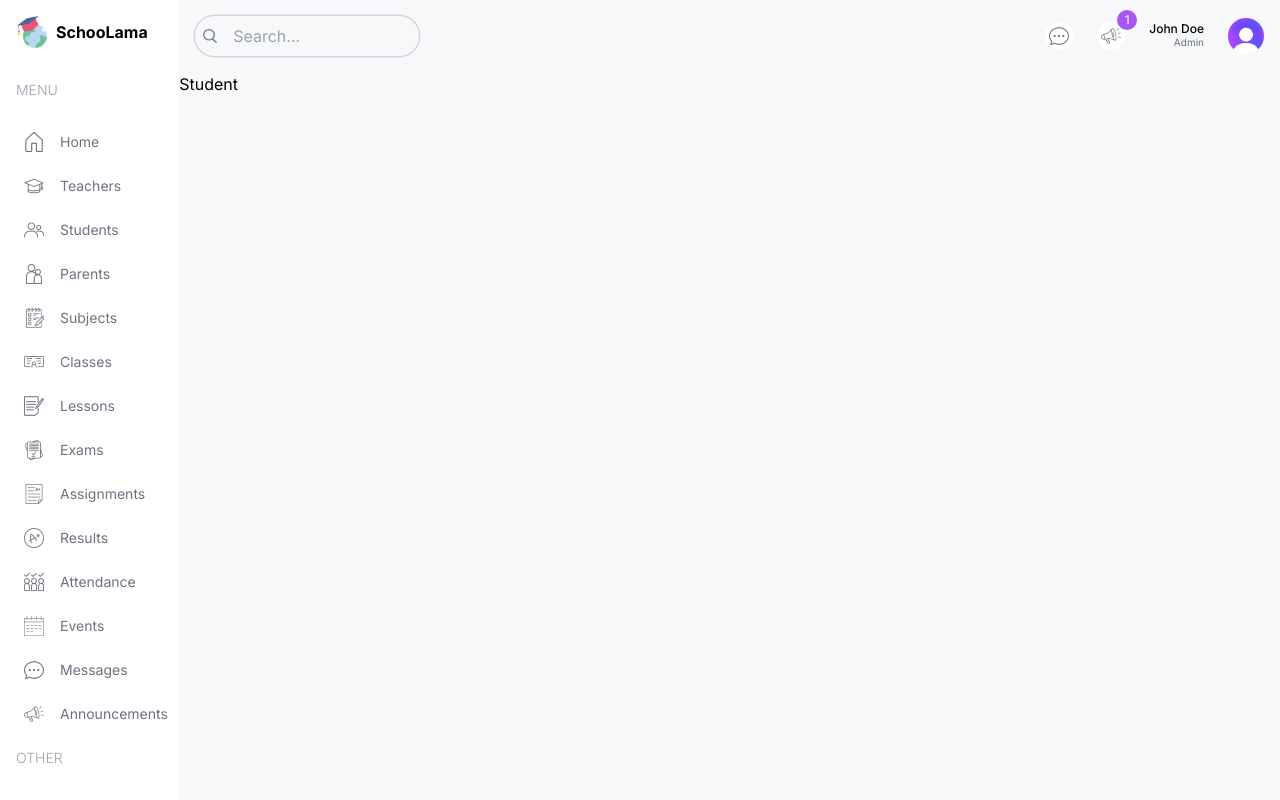
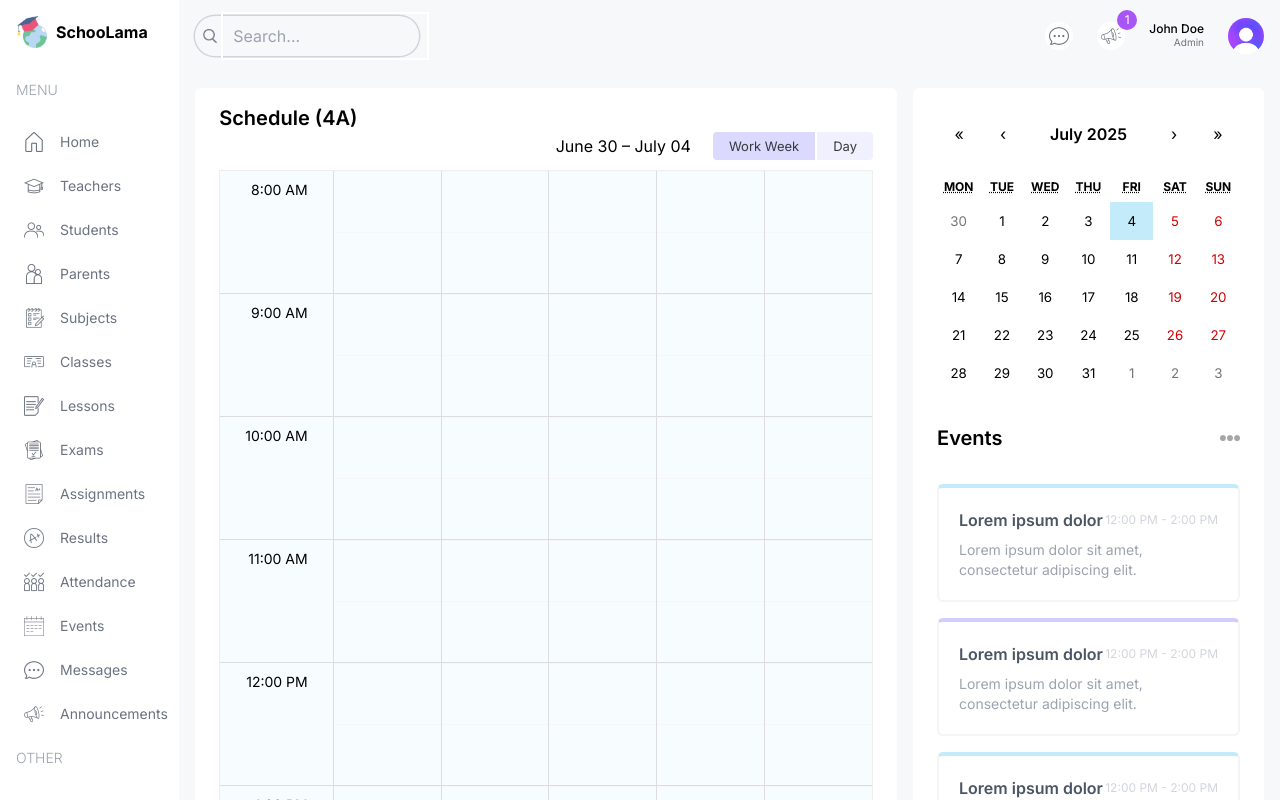
Before and after one commit to GustavoAlmeida-cy/school-management-system, a Next.js app: page /student in a window 1280 px wide. Built offline with nearby package versions, Linux system fonts and the light colour scheme.

Commit message:
big calendar

```diff
--- a/src/app/(dashboard)/student/page.tsx
+++ b/src/app/(dashboard)/student/page.tsx
@@ -1,9 +1,23 @@
+import Announcements from "@/components/Announcements";
+import BigCalendar from "@/components/BigCalendar";
+import EventCalendar from "@/components/EventCalendar";
 import React from "react";
 
 const StudentPage = () => {
   return (
-    <div>
-      <h1>Student</h1>
+    <div className="p-4 flex gap-4 flex-col md:flex-row">
+      {/* Left */}
+      <div className="w-full xl:w-2/3">
+        <div className="h-full bg-white px-6 py-4 rounded-md">
+          <h1 className="text-xl font-semibold">Schedule (4A)</h1>
+          <BigCalendar />
+        </div>
+      </div>
+      {/* Right */}
+      <div className="w-full xl:w-1/3 flex flex-col gap-8">
+        <EventCalendar />
+        <Announcements />
+      </div>
     </div>
   );
 };
--- a/src/app/globals.css
+++ b/src/app/globals.css
@@ -2,11 +2,12 @@
 @tailwind components;
 @tailwind utilities;
 
+/* ===== Global ===== */
 * {
-  outline-color: white;
+  outline-color: white !important;
 }
 
-/* React Calendar */
+/* ===== React Calendar ===== */
 .react-calendar {
   width: 100% !important;
   height: 100% !important;
@@ -22,3 +23,96 @@
   background-color: #c3ebfa !important;
   color: black !important;
 }
+
+/* ===== Big Calendar ===== */
+
+/* Toolbar */
+.rbc-btn-group:first-child {
+  display: none !important;
+}
+
+.rbc-toolbar-label {
+  text-align: right !important;
+  padding: 0px 20px !important;
+}
+
+.rbc-btn-group:last-child {
+  font-size: 13px !important;
+}
+
+.rbc-btn-group:last-child button {
+  border: none !important;
+  background-color: #f1f0ff !important;
+  margin-left: 2px !important;
+}
+
+.rbc-toolbar button.rbc-active {
+  background-color: #dbdafe !important;
+  box-shadow: none !important;
+}
+
+/* Time View */
+.rbc-time-view {
+  border-color: #eee !important;
+}
+
+.rbc-time-header {
+  display: none !important;
+}
+
+.rbc-time-content {
+  border: none !important;
+}
+
+.rbc-time-gutter.rbc-time-column {
+  font-size: 14px !important;
+}
+
+.rbc-time-gutter.rbc-time-column .rbc-timeslot-group {
+  padding: 8px 20px !important;
+}
+
+.rbc-timeslot-group {
+  background-color: #f7fdff !important;
+}
+
+/* Day View */
+.rbc-day-slot {
+  font-size: 14px !important;
+}
+
+/* Events */
+.rbc-event {
+  border: none !important;
+  color: black !important;
+  padding: 8px !important;
+  width: 100% !important;
+  margin: 5px !important;
+  overflow: hidden !important;
+}
+
+/* Event Colors (alternância visual) */
+.rbc-event:nth-child(1),
+.rbc-event:nth-child(5) {
+  background-color: #e2f8ff !important;
+}
+
+.rbc-event:nth-child(2),
+.rbc-event:nth-child(6) {
+  background-color: #fefce8 !important;
+}
+
+.rbc-event:nth-child(3),
+.rbc-event:nth-child(7) {
+  background-color: #f2f1ff !important;
+}
+
+.rbc-event:nth-child(4),
+.rbc-event:nth-child(8) {
+  background-color: #fdf2fb !important;
+}
+
+.rbc-event-label {
+  color: gray !important;
+  margin-bottom: 5px !important;
+}
--- /dev/null
+++ b/src/components/BigCalendar.tsx
@@ -0,0 +1,43 @@
+"use client";
+
+import React, { useState } from "react";
+import moment from "moment";
+import { Calendar, momentLocalizer, View, Views } from "react-big-calendar";
+import { calendarEvents } from "@/lib/data";
+import "react-big-calendar/lib/css/react-big-calendar.css";
+
+const localizer = momentLocalizer(moment);
+
+const BigCalendar = () => {
+  const safeEvents = (calendarEvents ?? []).filter(
+    (event) =>
+      event &&
+      typeof event.title === "string" &&
+      event.start instanceof Date &&
+      event.end instanceof Date
+  );
+
+  const [view, setView] = useState<View>(Views.WORK_WEEK);
+
+  const handleOnChangeView = (selectedView: View) => {
+    setView(selectedView);
+  };
+
+  return (
+    <Calendar
+      localizer={localizer}
+      events={safeEvents}
+      startAccessor="start"
+      endAccessor="end"
+      defaultView={Views.WORK_WEEK}
+      views={{ work_week: true, day: true }}
+      view={view}
+      onView={handleOnChangeView}
+      min={new Date(2025, 1, 0, 8, 0, 0)}
+      max={new Date(2025, 1, 0, 17, 0, 0)}
+      style={{ height: "90%" }}
+    />
+  );
+};
+
+export default BigCalendar;
--- a/src/lib/data.ts
+++ b/src/lib/data.ts
@@ -915,7 +915,6 @@
   },
 ];
 
-
 // YOU SHOULD CHANGE THE DATES OF THE EVENTS TO THE CURRENT DATE TO SEE THE EVENTS ON THE CALENDAR
 export const calendarEvents = [
   {
```
Also changed, not shown: package.json (+10 -4 lines), 1 other file (tests, documents, lock files or other folders).
